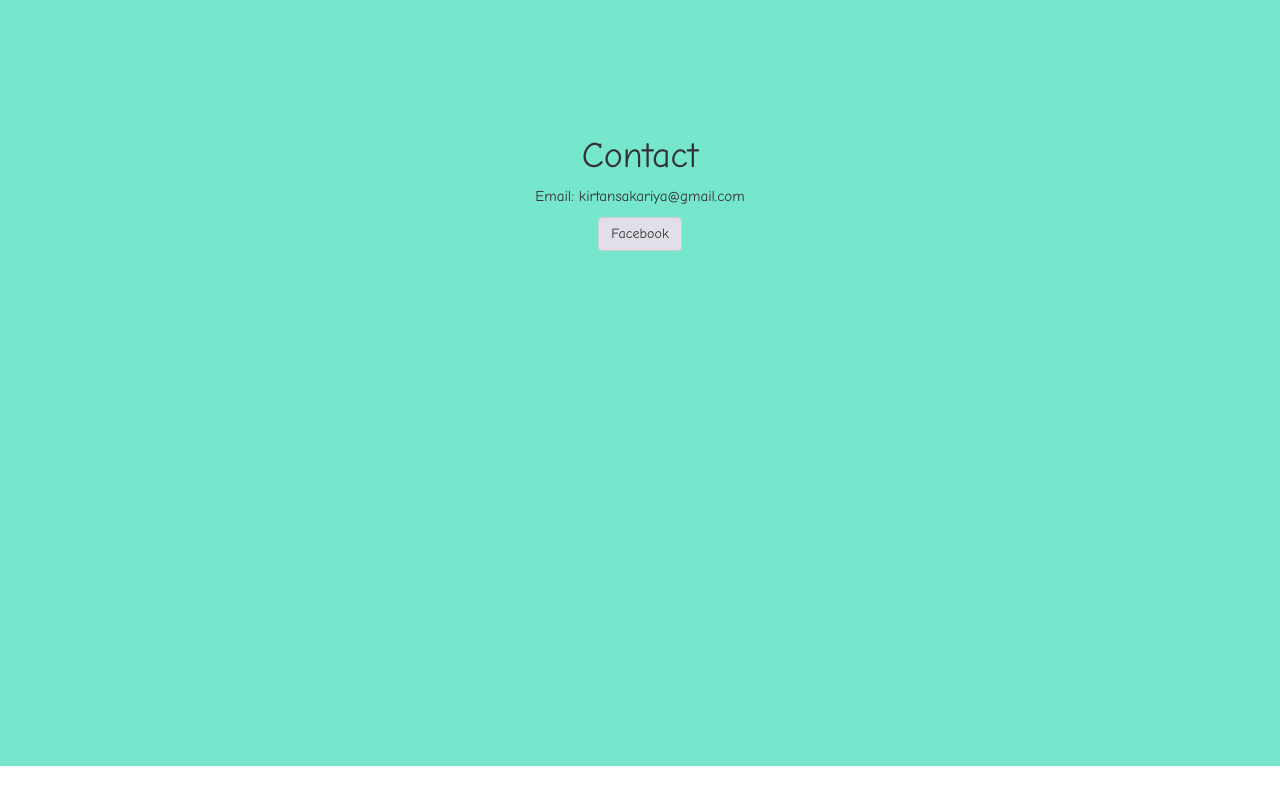
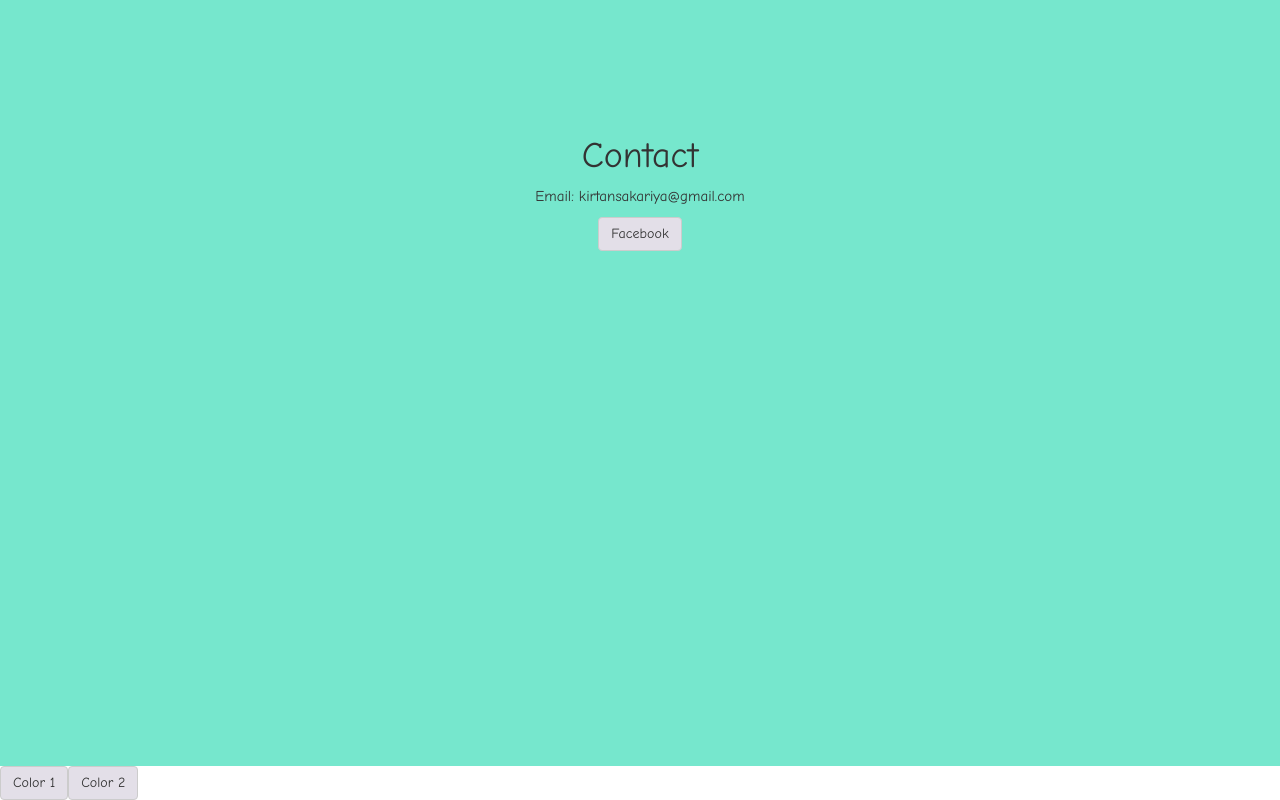
Before and after one commit to kirtansakariya/kirtansakariya.github.io, a website: page index.html in a window 1280 px wide. Shown: the part 4034-4834 px from the top of the page. Before the commit the page ends 4800 px from the top, so only its background shows below. Drawn offline with Linux system fonts and the light colour scheme.

Commit message:
setting up for color change (added buttons)

```diff
--- a/index.html
+++ b/index.html
@@ -156,6 +156,8 @@
         </div>
     </section>
 
+    <p text-align="center"><a class="btn btn-default page-scroll button" href="Kirtan%20Sakariya%20Resume.docx">Color 1</a><a class="btn btn-default page-scroll button" href="Kirtan%20Sakariya%20Resume.docx">Color 2</a></p>
+
     <!-- jQuery -->
     <script src="js/jquery.js"></script>
 
```
